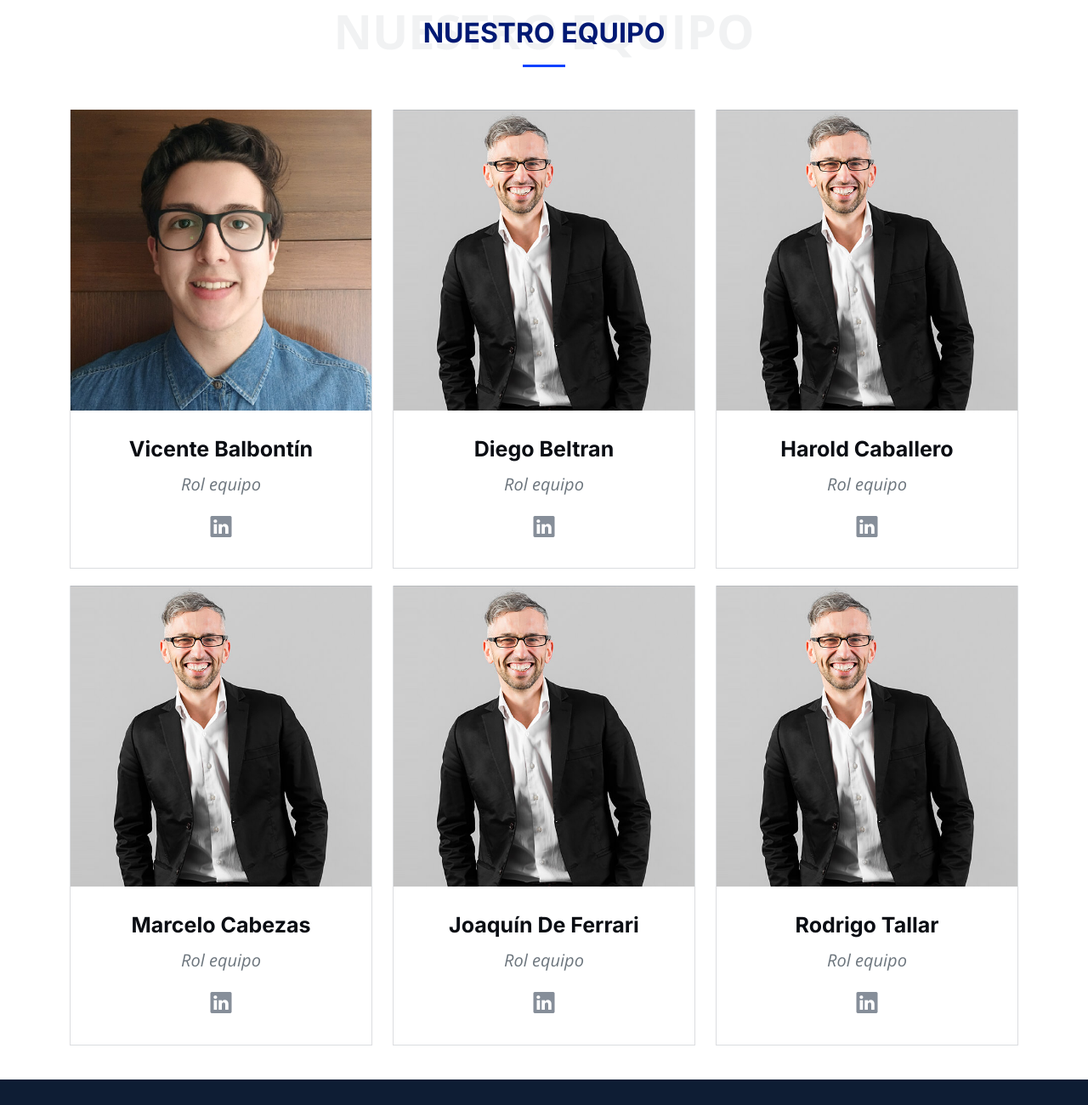
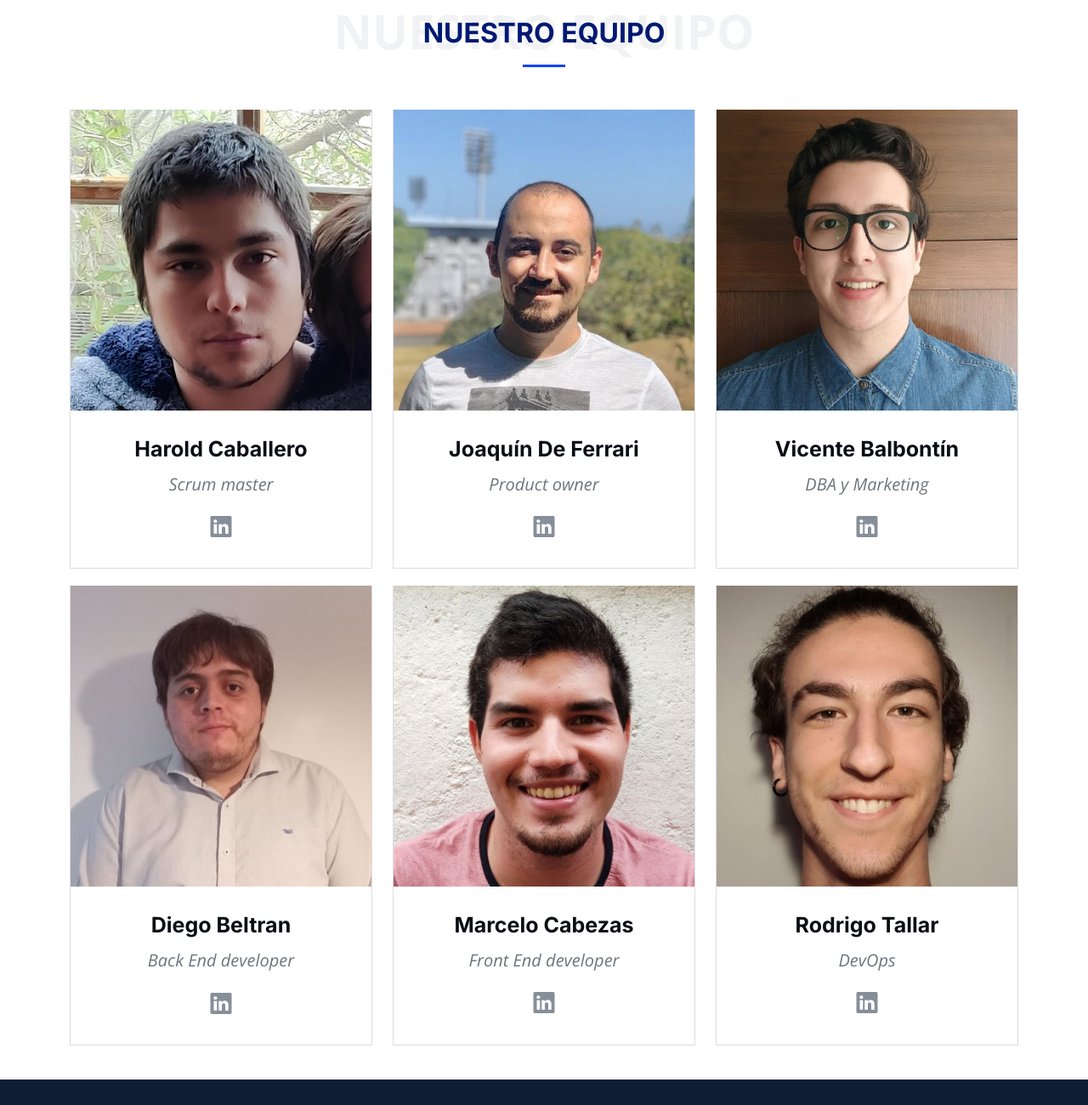
Before and after one commit to LogiLinkP/pagina-empresa, a plain HTML site: page quienes_somos.html in a window 1280 px wide. Shown: the part 860-2160 px from the top of the page at 85% size. Drawn offline with nearby package versions, Linux system fonts and the light colour scheme.

Commit message:
quienes_somos_actualizado

```diff
--- a/quienes_somos.html
+++ b/quienes_somos.html
@@ -151,11 +151,41 @@
 
           <div class="col-lg-4 col-md-3 d-flex">
             <div class="member">
-              <img src="assets/img/team/foto_vicente.jpg" class="img-fluid" alt="">
+              <img src="assets/img/team/harold.jpeg" class="img-fluid" alt="">
+              <div class="member-content">
+                <h4 style ="font-size: 25px" >Harold Caballero</h4>
+                <p style ="font-size: 20px">
+                  Scrum master
+                </p>
+                <div class="social">
+                  <a target="_blank" href="https://www.linkedin.com/in/harold-caballero/"><i style ="font-size: 25px" class="bi bi-linkedin"></i></a>
+                </div>
+              </div>
+            </div>
+          </div><!-- End Team Member -->
+
+          <div class="col-lg-4 col-md-3 d-flex">
+            <div class="member">
+              <img src="assets/img/team/joaquin.jpeg" class="img-fluid" alt="">
+              <div class="member-content">
+                <h4 style ="font-size: 25px" >Joaquín De Ferrari</h4>
+                <p style ="font-size: 20px">
+                  Product owner
+                </p>
+                <div class="social">
+                  <a target="_blank" href="https://www.linkedin.com/in/joaqu%C3%ADn-de-ferrari-84a175215/"><i style ="font-size: 25px" class="bi bi-linkedin"></i></a>
+                </div>
+              </div>
+            </div>
+          </div><!-- End Team Member -->
+
+          <div class="col-lg-4 col-md-3 d-flex">
+            <div class="member">
+              <img src="assets/img/team/vicente.jpg" class="img-fluid" alt="">
               <div class="member-content">
                 <h4 style ="font-size: 25px" >Vicente Balbontín</h4>
                 <p style ="font-size: 20px">
-                  Rol equipo
+                  DBA y Marketing
                 </p>
                 <div class="social">
                   <a target="_blank" href="https://www.linkedin.com/in/vicente-balbont%C3%ADn-jara/"><i style ="font-size: 25px" class="bi bi-linkedin"></i></a>
@@ -166,11 +196,11 @@
 
           <div class="col-lg-4 col-md-3 d-flex">
             <div class="member">
-              <img src="assets/img/team/team-1.jpg" class="img-fluid" alt="">
+              <img src="assets/img/team/diego.jpeg" class="img-fluid" alt="">
               <div class="member-content">
                 <h4 style ="font-size: 25px" >Diego Beltran</h4>
                 <p style ="font-size: 20px">
-                  Rol equipo
+                  Back End developer
                 </p>
                 <div class="social">
                   <a target="_blank" href="https://www.linkedin.com/in/diego-israel-beltran-madrid-281756223/"><i style ="font-size: 25px" class="bi bi-linkedin"></i></a>
@@ -181,26 +211,11 @@
 
           <div class="col-lg-4 col-md-3 d-flex">
             <div class="member">
-              <img src="assets/img/team/team-1.jpg" class="img-fluid" alt="">
-              <div class="member-content">
-                <h4 style ="font-size: 25px" >Harold Caballero</h4>
-                <p style ="font-size: 20px">
-                  Rol equipo
-                </p>
-                <div class="social">
-                  <a target="_blank" href="https://www.linkedin.com/in/harold-caballero/"><i style ="font-size: 25px" class="bi bi-linkedin"></i></a>
-                </div>
-              </div>
-            </div>
-          </div><!-- End Team Member -->
-
-          <div class="col-lg-4 col-md-3 d-flex">
-            <div class="member">
-              <img src="assets/img/team/team-1.jpg" class="img-fluid" alt="">
+              <img src="assets/img/team/marcelo.jpeg" class="img-fluid" alt="">
               <div class="member-content">
                 <h4 style ="font-size: 25px" >Marcelo Cabezas</h4>
                 <p style ="font-size: 20px">
-                  Rol equipo
+                  Front End developer
                 </p>
                 <div class="social">
                   <a target="_blank" href="https://www.linkedin.com/in/marcelo-cabezas-b13b60261/"><i style ="font-size: 25px" class="bi bi-linkedin"></i></a>
@@ -211,26 +226,11 @@
 
           <div class="col-lg-4 col-md-3 d-flex">
             <div class="member">
-              <img src="assets/img/team/team-1.jpg" class="img-fluid" alt="">
-              <div class="member-content">
-                <h4 style ="font-size: 25px" >Joaquín De Ferrari</h4>
-                <p style ="font-size: 20px">
-                  Rol equipo
-                </p>
-                <div class="social">
-                  <a target="_blank" href="https://www.linkedin.com/in/joaqu%C3%ADn-de-ferrari-84a175215/"><i style ="font-size: 25px" class="bi bi-linkedin"></i></a>
-                </div>
-              </div>
-            </div>
-          </div><!-- End Team Member -->
-
-          <div class="col-lg-4 col-md-3 d-flex">
-            <div class="member">
-              <img src="assets/img/team/team-1.jpg" class="img-fluid" alt="">
+              <img src="assets/img/team/rodrigo.jpeg" class="img-fluid" alt="">
               <div class="member-content">
                 <h4 style ="font-size: 25px" >Rodrigo Tallar</h4>
                 <p style ="font-size: 20px">
-                  Rol equipo
+                  DevOps
                 </p>
                 <div class="social">
                   <a target="_blank" href="https://www.linkedin.com/in/rtallarr/"><i style ="font-size: 25px" class="bi bi-linkedin"></i></a>
```
Also changed, not shown: assets/img/team/diego.jpeg (added), assets/img/team/harold.jpeg (added), assets/img/team/joaquin.jpeg (added), assets/img/team/marcelo.jpeg (added), assets/img/team/rodrigo.jpeg (added), assets/img/team/team-1.jpg (deleted), assets/img/team/team-2.jpg (deleted), assets/img/team/team-3.jpg (deleted), assets/img/team/vicente.jpg (renamed from assets/img/team/foto_vicente.jpg).
